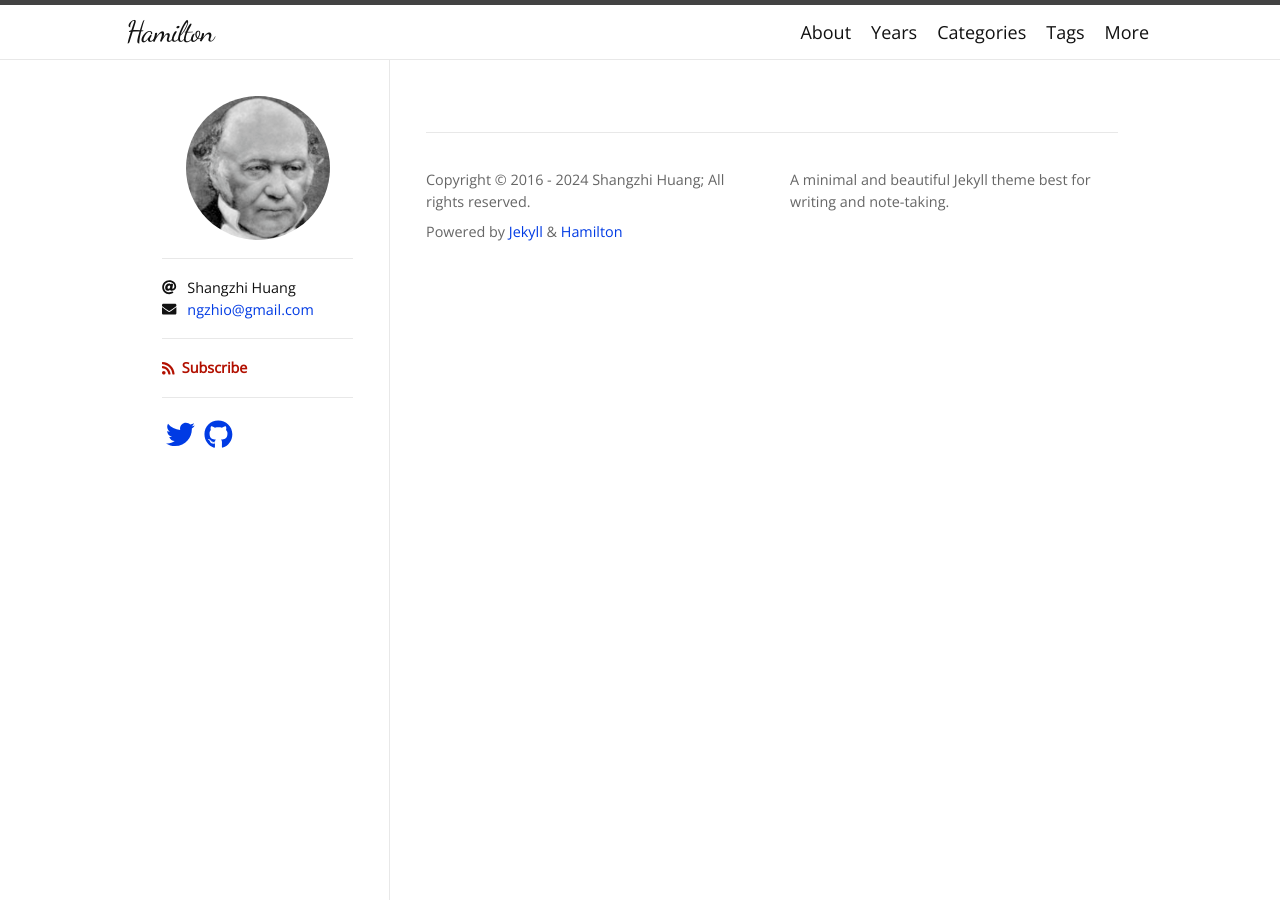
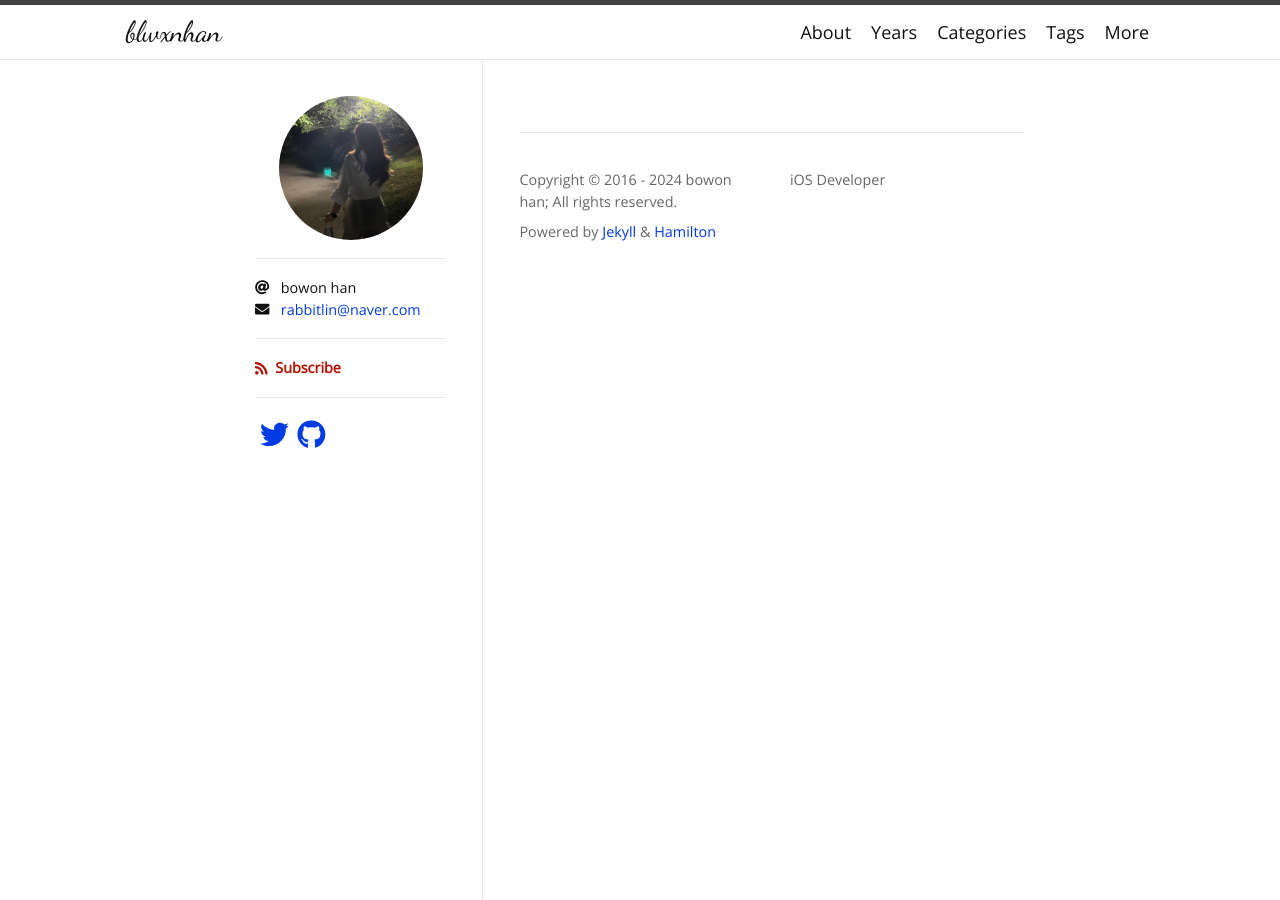
Before and after one commit to blwxnhan/blwxnhan.github.io, a Jekyll site: the page built from index.markdown, in a window 1280 px wide. Built offline with Jekyll 4.4.1, drawn with Linux system fonts in a browser that asks for light colours; nearby versions of some CDN libraries; some web fonts are replaced; the list of posts is cut into pages by our own code.

Commit message:
modify information

```diff
--- a/_config.yml
+++ b/_config.yml
@@ -1,8 +1,8 @@
-title: Hamilton
-description: A minimal and beautiful Jekyll theme best for writing and note-taking.
-author: Shangzhi Huang
-avatar: /logo.png
-email: ngzhio@gmail.com
+title: blwxnhan
+description: iOS Developer
+author: bowon han
+avatar: /qhdnjs.jpeg
+email: rabbitlin@naver.com
 
 plugins:
   - jekyll-seo-tag
@@ -32,12 +32,11 @@
 twitter:
   username: ngzhio
   card: summary
-logo: logo.png
+logo: qhdnjs.jpeg
 social:
-  name: Shangzhi Huang
+  name: bowon han
   links:
-    - https://twitter.com/ngzhio
-    - https://www.facebook.com/ngzhio
-    - https://github.com/ngzhio
+    - https://www.instagram.com/blwxnhan
+    - https://github.com/blwxnhan
 google_site_verification: u4WXQl0Eu66rsQo2kRdCNx
-lang: en
+lang: ko
```
Also changed, not shown: Gemfile.lock, logo.png (deleted), qhdnjs.jpeg (added).
